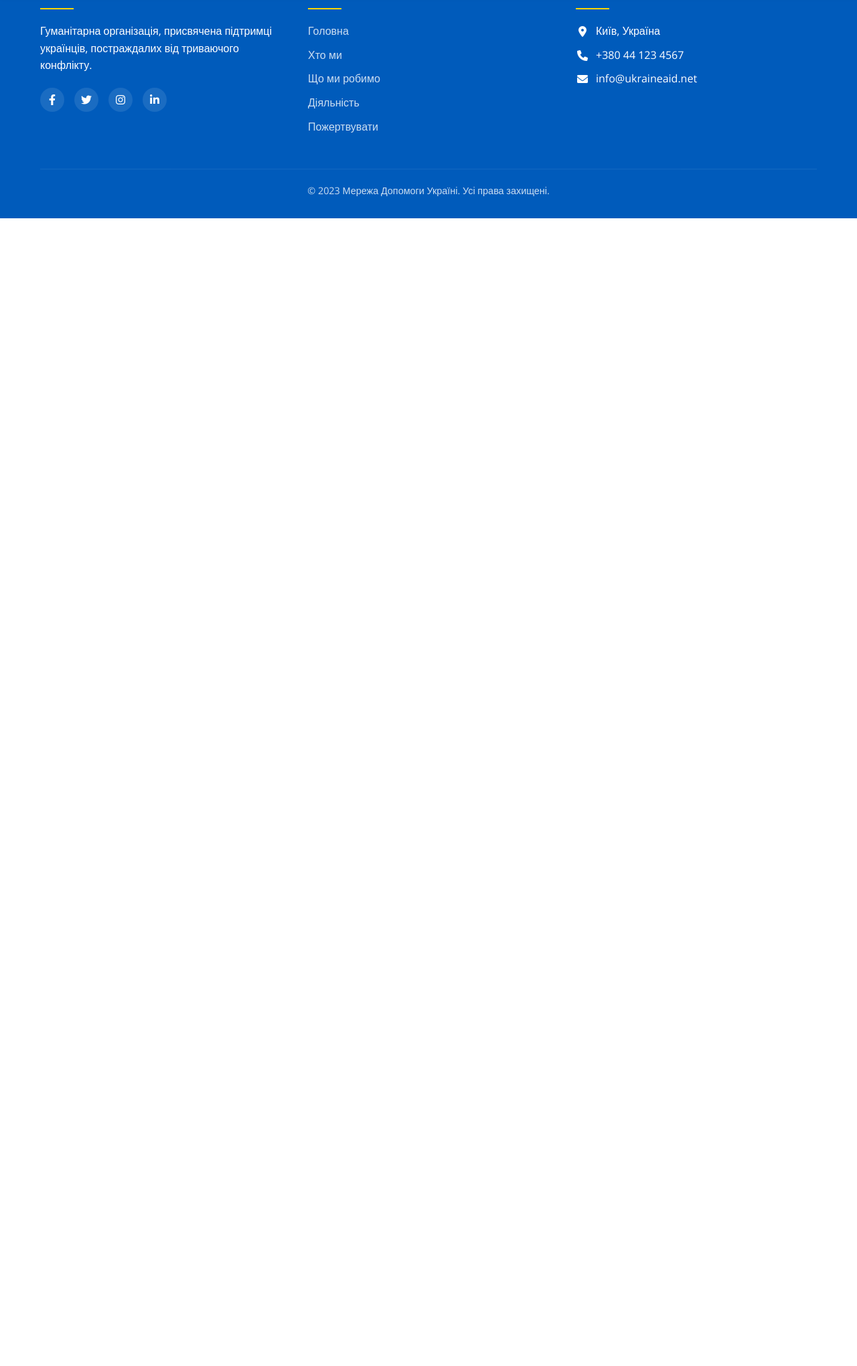
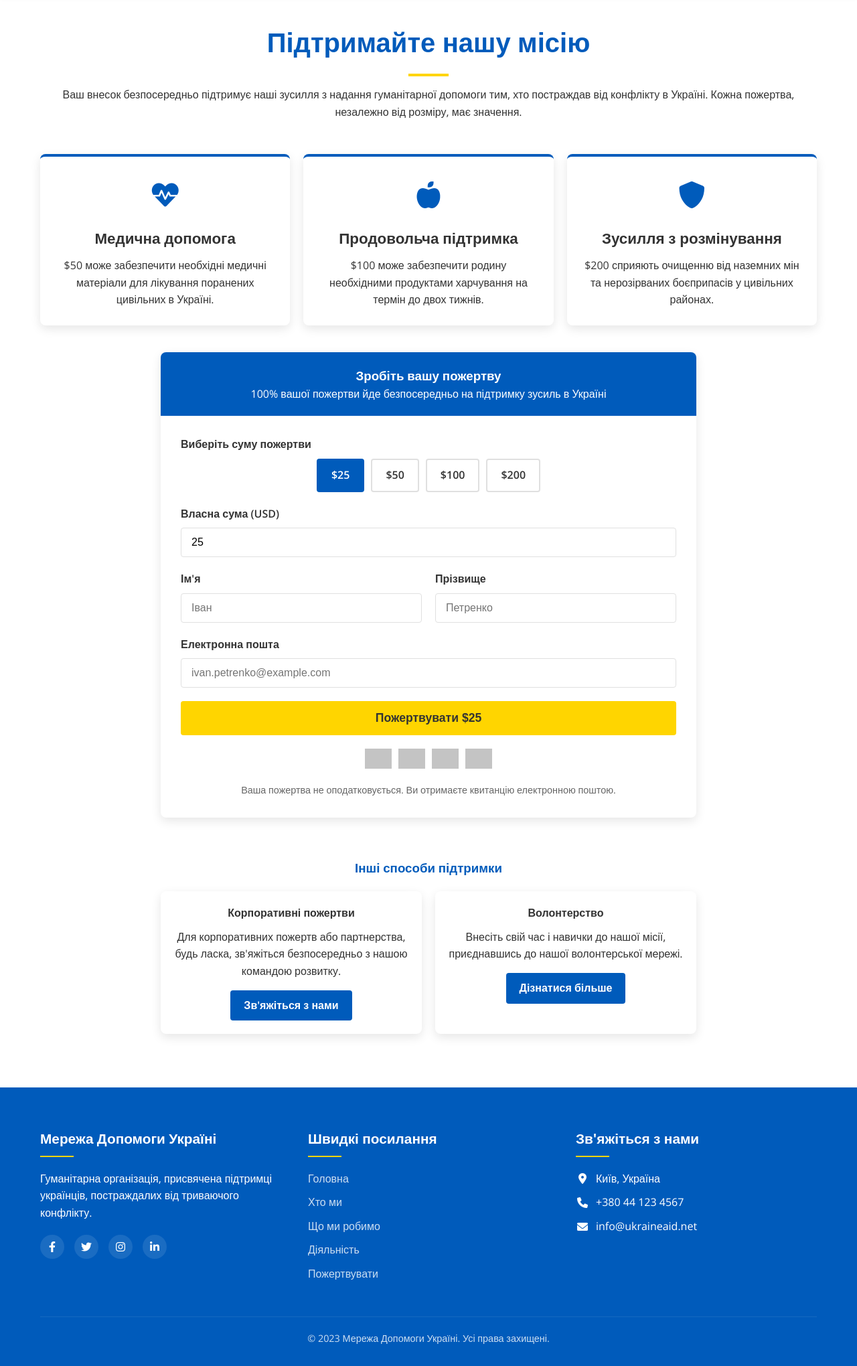
Before and after one commit to Rub3n-byte/svobodua-org, a PHP site: page /uk/donate-uk.html in a window 1280 px wide. Shown: the part 89-2129 px from the top of the page at 67% size. Before the commit the page ends 415 px from the top, so only its background shows below. Run offline with PHP 8.4, Linux system fonts and the light colour scheme; grey boxes are pictures that could not be loaded.

Commit message:
donate uk

```diff
--- a/css/style.css
+++ b/css/style.css
@@ -636,3 +636,140 @@ footer {
   color: #666;
   margin-bottom: 15px;
 }
+
+/* Donate Page Specific Styles */
+.donate-page {
+  padding-top: 120px;
+  padding-bottom: 80px;
+}
+
+.donation-container {
+  max-width: 800px;
+  margin: 0 auto;
+}
+
+.impact-cards {
+  display: grid;
+  grid-template-columns: repeat(auto-fit, minmax(250px, 1fr));
+  gap: 20px;
+  margin: 40px 0;
+}
+
+.impact-card {
+  background-color: var(--white);
+  border-radius: 8px;
+  padding: 25px;
+  box-shadow: 0 5px 15px rgba(0, 0, 0, 0.1);
+  text-align: center;
+  border-top: 4px solid var(--ukraine-blue);
+}
+
+.impact-icon {
+  font-size: 2.5rem;
+  color: var(--ukraine-blue);
+  margin-bottom: 15px;
+}
+
+.impact-card h3 {
+  font-size: 1.4rem;
+  margin-bottom: 10px;
+}
+
+.donation-form {
+  background-color: var(--white);
+  border-radius: 8px;
+  box-shadow: 0 5px 15px rgba(0, 0, 0, 0.1);
+  padding: 30px;
+  margin-bottom: 40px;
+}
+
+.donation-form-header {
+  background-color: var(--ukraine-blue);
+  margin: -30px -30px 30px;
+  padding: 20px;
+  border-radius: 8px 8px 0 0;
+  color: var(--white);
+  text-align: center;
+}
+
+.donation-options {
+  display: flex;
+  justify-content: center;
+  gap: 10px;
+  margin-bottom: 20px;
+  flex-wrap: wrap;
+}
+
+.donation-option {
+  padding: 10px 20px;
+  border: 2px solid var(--medium-gray);
+  border-radius: 4px;
+  cursor: pointer;
+  font-weight: 600;
+  transition: all 0.3s ease;
+}
+
+.donation-option:hover, .donation-option.active {
+  border-color: var(--ukraine-blue);
+  background-color: var(--ukraine-blue);
+  color: var(--white);
+}
+
+.form-group {
+  margin-bottom: 20px;
+}
+
+.form-group label {
+  display: block;
+  margin-bottom: 8px;
+  font-weight: 600;
+}
+
+.form-control {
+  width: 100%;
+  padding: 12px 15px;
+  border: 1px solid var(--medium-gray);
+  border-radius: 4px;
+  font-size: 1rem;
+}
+
+.form-row {
+  display: grid;
+  grid-template-columns: repeat(auto-fit, minmax(200px, 1fr));
+  gap: 20px;
+}
+
+.submit-btn {
+  background-color: var(--ukraine-yellow);
+  color: var(--dark-gray);
+  border: none;
+  width: 100%;
+  padding: 15px;
+  border-radius: 4px;
+  font-size: 1.1rem;
+  font-weight: 700;
+  cursor: pointer;
+  transition: all 0.3s ease;
+}
+
+.submit-btn:hover {
+  background-color: var(--ukraine-blue);
+  color: var(--white);
+}
+
+.payment-icons {
+  display: flex;
+  justify-content: center;
+  margin-top: 20px;
+  gap: 10px;
+}
+
+.payment-icons img {
+  height: 30px;
+  opacity: 0.6;
+  transition: all 0.3s ease;
+}
+
+.payment-icons img:hover {
+  opacity: 1;
+}
--- a/uk/donate-uk.html
+++ b/uk/donate-uk.html
@@ -38,6 +38,114 @@
             </nav>
         </div>
     </header>
+    <section class="donate-page">
+        <div class="container">
+            <div class="section-header">
+                <h2>Підтримайте нашу місію</h2>
+                <div class="section-underline"></div>
+                <p>Ваш внесок безпосередньо підтримує наші зусилля з надання гуманітарної допомоги тим, хто постраждав від конфлікту в Україні. Кожна пожертва, незалежно від розміру, має значення.</p>
+            </div>
+
+            <div class="impact-cards">
+                <div class="impact-card">
+                    <div class="impact-icon">
+                        <i class="fas fa-heartbeat"></i>
+                    </div>
+                    <h3>Медична допомога</h3>
+                    <p>$50 може забезпечити необхідні медичні матеріали для лікування поранених цивільних в Україні.</p>
+                </div>
+
+                <div class="impact-card">
+                    <div class="impact-icon">
+                        <i class="fas fa-apple-alt"></i>
+                    </div>
+                    <h3>Продовольча підтримка</h3>
+                    <p>$100 може забезпечити родину необхідними продуктами харчування на термін до двох тижнів.</p>
+                </div>
+
+                <div class="impact-card">
+                    <div class="impact-icon">
+                        <i class="fas fa-shield-alt"></i>
+                    </div>
+                    <h3>Зусилля з розмінування</h3>
+                    <p>$200 сприяють очищенню від наземних мін та нерозірваних боєприпасів у цивільних районах.</p>
+                </div>
+            </div>
+
+            <div class="donation-container">
+                <div class="donation-form">
+                    <div class="donation-form-header">
+                        <h3>Зробіть вашу пожертву</h3>
+                        <p>100% вашої пожертви йде безпосередньо на підтримку зусиль в Україні</p>
+                    </div>
+
+                    <form id="donationForm">
+                        <div class="form-group">
+                            <label>Виберіть суму пожертви</label>
+                            <div class="donation-options">
+                                <div class="donation-option active" data-amount="25">$25</div>
+                                <div class="donation-option" data-amount="50">$50</div>
+                                <div class="donation-option" data-amount="100">$100</div>
+                                <div class="donation-option" data-amount="200">$200</div>
+                            </div>
+                        </div>
+
+                        <div class="form-group">
+                            <label for="customAmount">Власна сума (USD)</label>
+                            <div style="position: relative;">
+                                <input type="text" id="customAmount" class="form-control" placeholder="Введіть суму" value="25">
+                            </div>
+                        </div>
+
+                        <div class="form-row">
+                            <div class="form-group">
+                                <label for="firstName">Ім'я</label>
+                                <input type="text" id="firstName" class="form-control" placeholder="Іван">
+                            </div>
+
+                            <div class="form-group">
+                                <label for="lastName">Прізвище</label>
+                                <input type="text" id="lastName" class="form-control" placeholder="Петренко">
+                            </div>
+                        </div>
+
+                        <div class="form-group">
+                            <label for="email">Електронна пошта</label>
+                            <input type="email" id="email" class="form-control" placeholder="ivan.petrenko@example.com">
+                        </div>
+
+                        <button type="submit" class="submit-btn">Пожертвувати $25</button>
+
+                        <div class="payment-icons">
+                            <img src="images/visa.png" alt="Visa">
+                            <img src="images/mastercard.png" alt="Mastercard">
+                            <img src="images/amex.png" alt="American Express">
+                            <img src="images/paypal.png" alt="PayPal">
+                        </div>
+
+                        <p style="text-align: center; margin-top: 20px; font-size: 0.9rem; color: #666;">Ваша пожертва не оподатковується. Ви отримаєте квитанцію електронною поштою.</p>
+                    </form>
+                </div>
+
+                <div style="margin-top: 60px; text-align: center;">
+                    <h3 style="color: var(--ukraine-blue); margin-bottom: 20px;">Інші способи підтримки</h3>
+                    <div style="display: grid; grid-template-columns: repeat(auto-fit, minmax(300px, 1fr)); gap: 20px; max-width: 800px; margin: 0 auto;">
+                        <div style="background-color: var(--white); padding: 20px; border-radius: 8px; box-shadow: 0 5px 15px rgba(0, 0, 0, 0.1);">
+                            <h4 style="margin-bottom: 10px;">Корпоративні пожертви</h4>
+                            <p style="margin-bottom: 15px;">Для корпоративних пожертв або партнерства, будь ласка, зв'яжіться безпосередньо з нашою командою розвитку.</p>
+                            <a href="#" class="btn btn-primary">Зв'яжіться з нами</a>
+                        </div>
+
+                        <div style="background-color: var(--white); padding: 20px; border-radius: 8px; box-shadow: 0 5px 15px rgba(0, 0, 0, 0.1);">
+                            <h4 style="margin-bottom: 10px;">Волонтерство</h4>
+                            <p style="margin-bottom: 15px;">Внесіть свій час і навички до нашої місії, приєднавшись до нашої волонтерської мережі.</p>
+                            <a href="who-we-are-uk.html#volunteer" class="btn btn-primary">Дізнатися більше</a>
+                        </div>
+                    </div>
+                </div>
+            </div>
+        </div>
+    </section>
     <footer>
         <div class="container">
             <div class="footer-grid">
```
